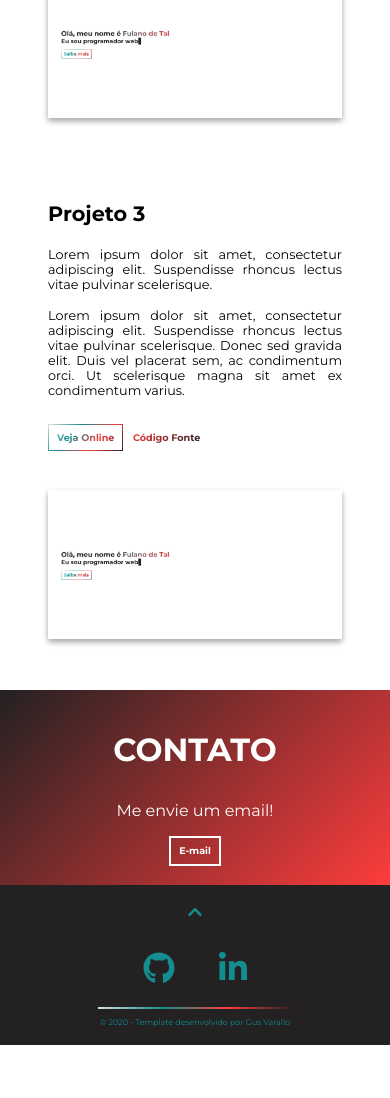
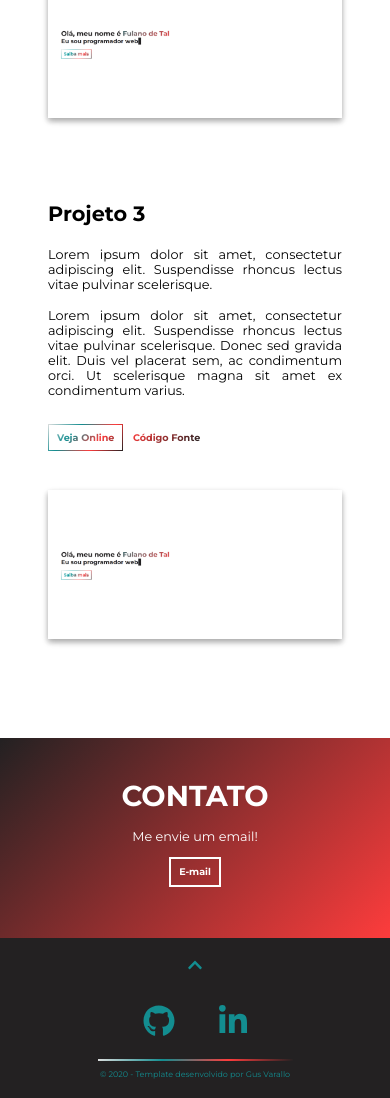
Before and after one commit to guvarallo/selfolio, a React (Create React App) app: page / in a window 390 px wide. Shown: the part 2681-3779 px from the top of the page. Before the commit the page ends 3726 px from the top, so only its background shows below. Built offline with nearby package versions, Linux system fonts and the light colour scheme.

Commit message:
added responsive layout for contact section

```diff
--- a/src/components/Contact/styles.ts
+++ b/src/components/Contact/styles.ts
@@ -8,10 +8,10 @@ export const Container = styled.div`
   h1 {
     text-align: center;
     padding-top: 2.5rem;
-    font-size: 2rem;
+    font-size: 3rem;
     font-weight: 700;
     text-transform: uppercase;
-    margin-bottom: 1em;
+    margin-bottom: 1rem;
   }
 
   div {
@@ -19,6 +19,8 @@ export const Container = styled.div`
     flex-direction: column;
     align-items: center;
     justify-content: center;
+    font-size: 1.5rem;
+    padding-bottom: 1rem;
 
     p {
       text-align: center;
@@ -26,6 +28,8 @@ export const Container = styled.div`
     }
 
     a {
+      padding: 1.2rem;
+      font-size: 1.8rem;
       margin: 0;
       margin-bottom: 2em;
       border: 2px solid #fff;
@@ -52,4 +56,66 @@ export const Container = styled.div`
       }
     }
   }
+
+  /* Responsive layouts */
+
+  @media (max-width: 1800px) {
+    h1 {
+      font-size: 2.5rem !important;
+    }
+
+    div {
+      font-size: 1rem !important;
+    }
+
+    a {
+      font-size: 1.5rem !important;
+      padding: 1rem !important;
+    }
+  }
+
+  @media (max-width: 1200px) {
+    h1 {
+      font-size: 2.5rem !important;
+    }
+
+    div {
+      font-size: 1rem !important;
+    }
+
+    a {
+      font-size: 1.2rem !important;
+      padding: 0.8rem !important;
+    }
+  }
+
+  @media (max-width: 800px) {
+    h1 {
+      font-size: 2.2rem !important;
+    }
+
+    div {
+      font-size: 0.8rem !important;
+    }
+
+    a {
+      font-size: 0.8rem !important;
+      padding: 0.6rem !important;
+    }
+  }
+
+  @media (max-width: 600px) {
+    h1 {
+      font-size: 1.8rem !important;
+    }
+
+    div {
+      font-size: 0.8rem !important;
+    }
+
+    a {
+      font-size: 0.6rem !important;
+      padding: 0.5rem !important;
+    }
+  }
 `;
--- a/src/components/Projects/styles.ts
+++ b/src/components/Projects/styles.ts
@@ -6,6 +6,7 @@ export const Container = styled.section`
   text-align: center;
   align-items: center;
   margin: 2rem 2rem;
+  padding-bottom: 3rem;
 
   h1 {
     text-align: center;
```
